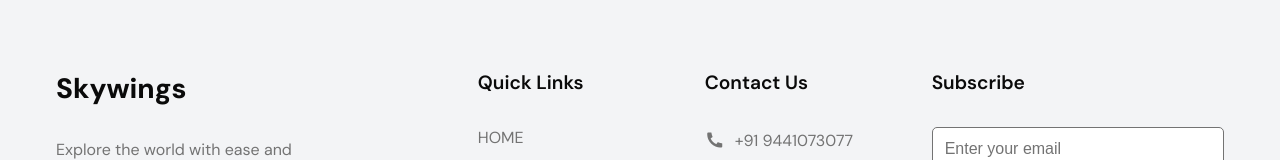
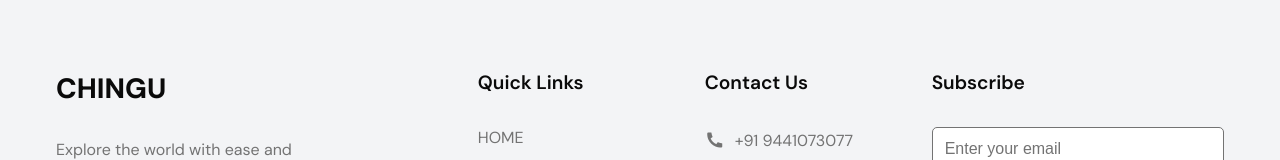
Before and after one commit to chsvhemanth/webtestfrontend, a plain HTML site: page package.html in a window 1280 px wide. Shown: the part 2848-3008 px from the top of the page. Drawn offline with nearby package versions, Linux system fonts and the light colour scheme.

Commit message:
package.html

```diff
--- a/package.html
+++ b/package.html
@@ -88,7 +88,7 @@
     <div class="section__container footer__container">
       <div class="footer__col">
         <div class="footer__logo">
-          <a href="index.html" class="logo">Skywings</a>
+          <a href="index.html" class="logo">CHINGU</a>
         </div>
         <p>
           Explore the world with ease and excitement through our comprehensive travel platform. Your journey begins here, where seamless planning meets unforgettable experiences.
```
